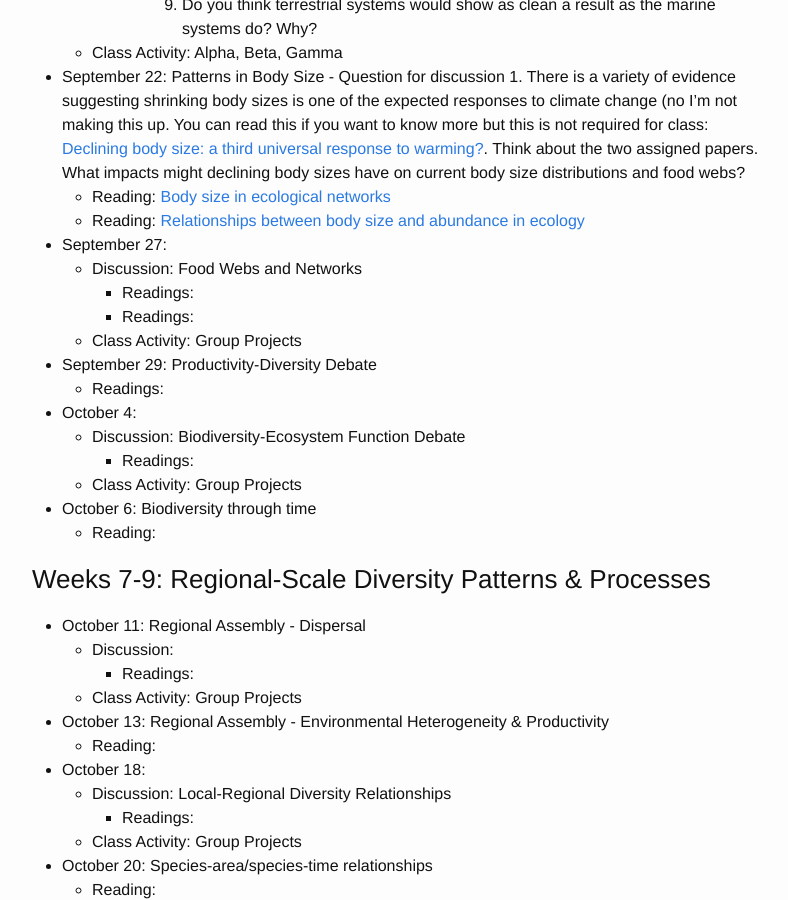
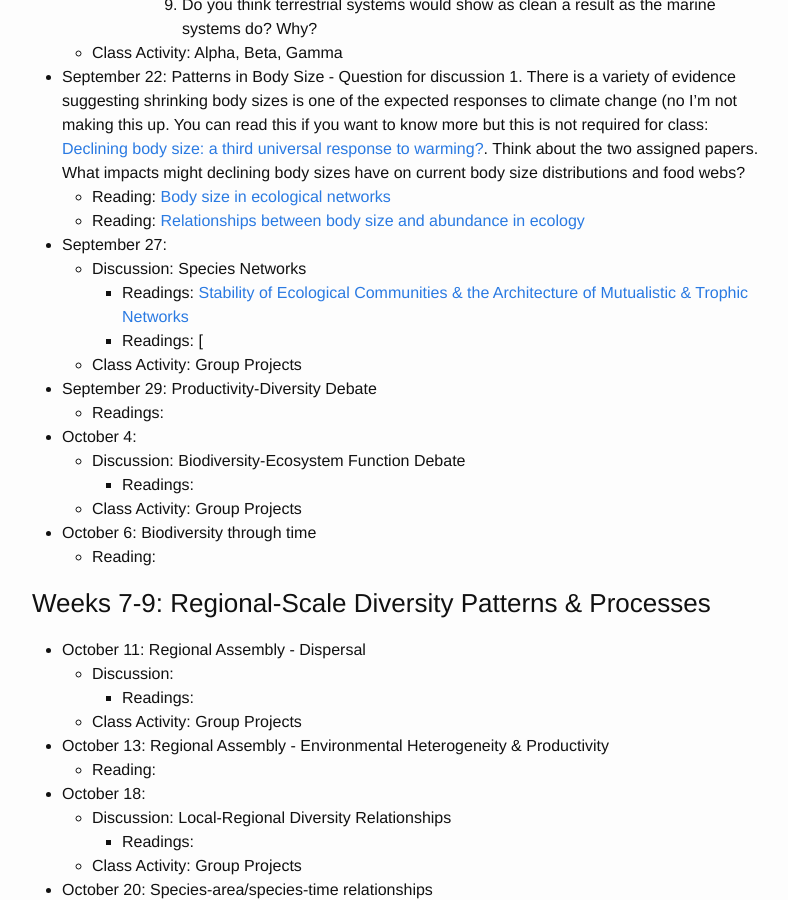
Before and after one commit to skmorgane/biodiversity-course, a Jekyll site: the page built from schedule.md, in a window 1280 px wide and 900 px high, scrolled down 3122 px. Shown: the whole window, without its empty margins (238-1026 px from the left). Built offline with Jekyll 4.4.1, drawn with Linux system fonts in a browser that asks for light colours.

Commit message:
Add network reading

```diff
--- a/schedule.md
+++ b/schedule.md
@@ -102,9 +102,9 @@
     * Reading: [Relationships between body size and abundance in ecology](https://doi.org/10.1016/j.tree.2007.03.007)
 
 * September 27:
-    * Discussion: Food Webs and Networks
-         * Readings:
-         * Readings:
+    * Discussion: Species Networks
+         * Readings: [Stability of Ecological Communities & the Architecture of Mutualistic & Trophic Networks](https://doi.org/10.1126/science.1188321)
+         * Readings: [
     * Class Activity: Group Projects
 
 
```
